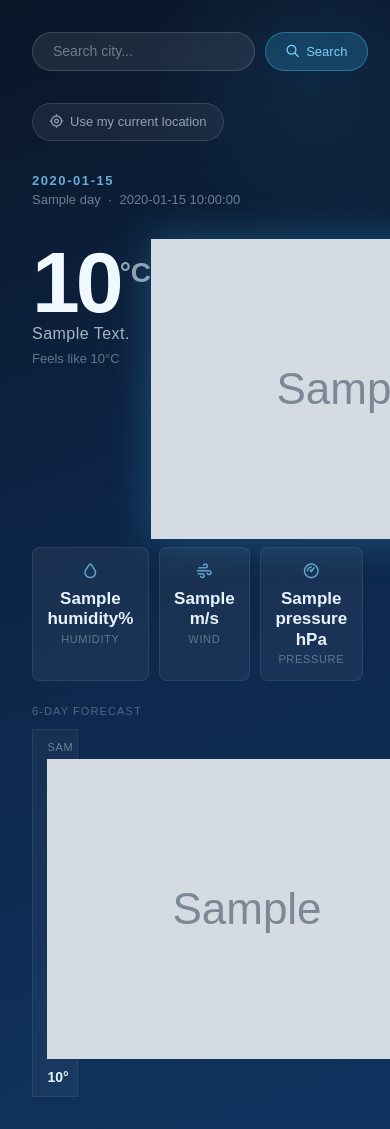
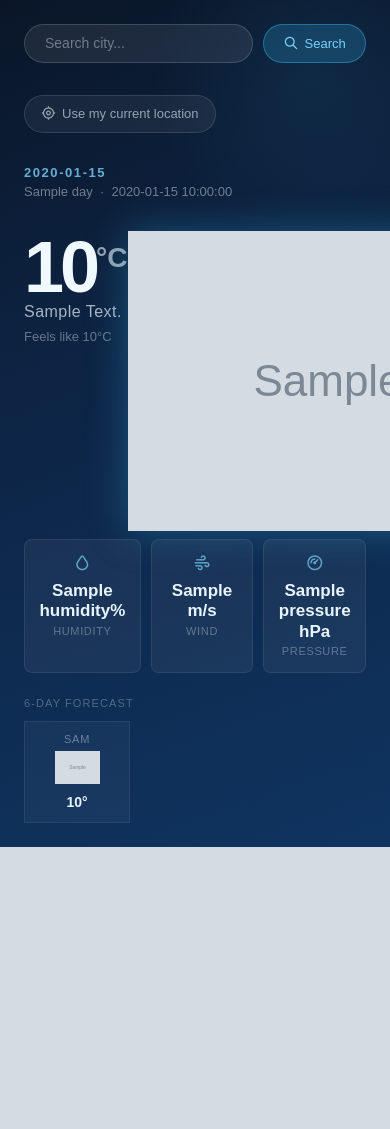
Before and after one commit to Danso-ui/7-Weather, a Flask app: template templates/index.html in a window 390 px wide. After the commit the page ends 847 px from the top, so only its background shows below. Run offline with Flask 3, Linux system fonts and the light colour scheme; the template is opened without the code that fills it: most values are stand-ins (such as "Sample title", 1, 10 or a date in 2020); grey boxes marked "Sample" are stand-in pictures.

Commit message:
fix: enhance location error handling and improve user feedback feat: add mobile responsive design for weather display

```diff
--- a/static/script.js
+++ b/static/script.js
@@ -39,8 +39,12 @@ document.addEventListener("DOMContentLoaded", () => {
         form.submit();
       },
       (error) => {
-        // If the user denies permission, silently reset the button
-        console.warn("Location access denied or failed.");
+        // THE ERROR HANDLER: This alerts the user and resets the button!
+        alert(
+          "Location error: " +
+            error.message +
+            "\n\nPlease check your phone's browser settings to allow location access for this site.",
+        );
         locationBtn.innerHTML = originalText;
       },
     );
--- a/static/style.css
+++ b/static/style.css
@@ -245,3 +245,31 @@ button {
   color: rgba(165, 180, 252, 0.8);
   margin-bottom: 1.5rem;
 }
+
+/* ========================================= */
+/* MOBILE RESPONSIVE DESIGN                  */
+/* ========================================= */
+
+@media (max-width: 768px) {
+  /* Give the main container a bit less padding on small screens */
+  .weather-wrap {
+    padding: 1.5rem;
+  }
+
+  /* Change the forecast from 6 columns to 3 columns (it will wrap to 2 rows automatically) */
+  .forecast-strip {
+    grid-template-columns: repeat(3, 1fr);
+    gap: 12px;
+  }
+
+  /* Force the icons to shrink so they never break out of the box */
+  .forecast-icon {
+    max-width: 45px;
+    height: auto;
+  }
+
+  /* Make the main temperature a tiny bit smaller so it fits */
+  .temp-display {
+    font-size: 72px;
+  }
+}
```
